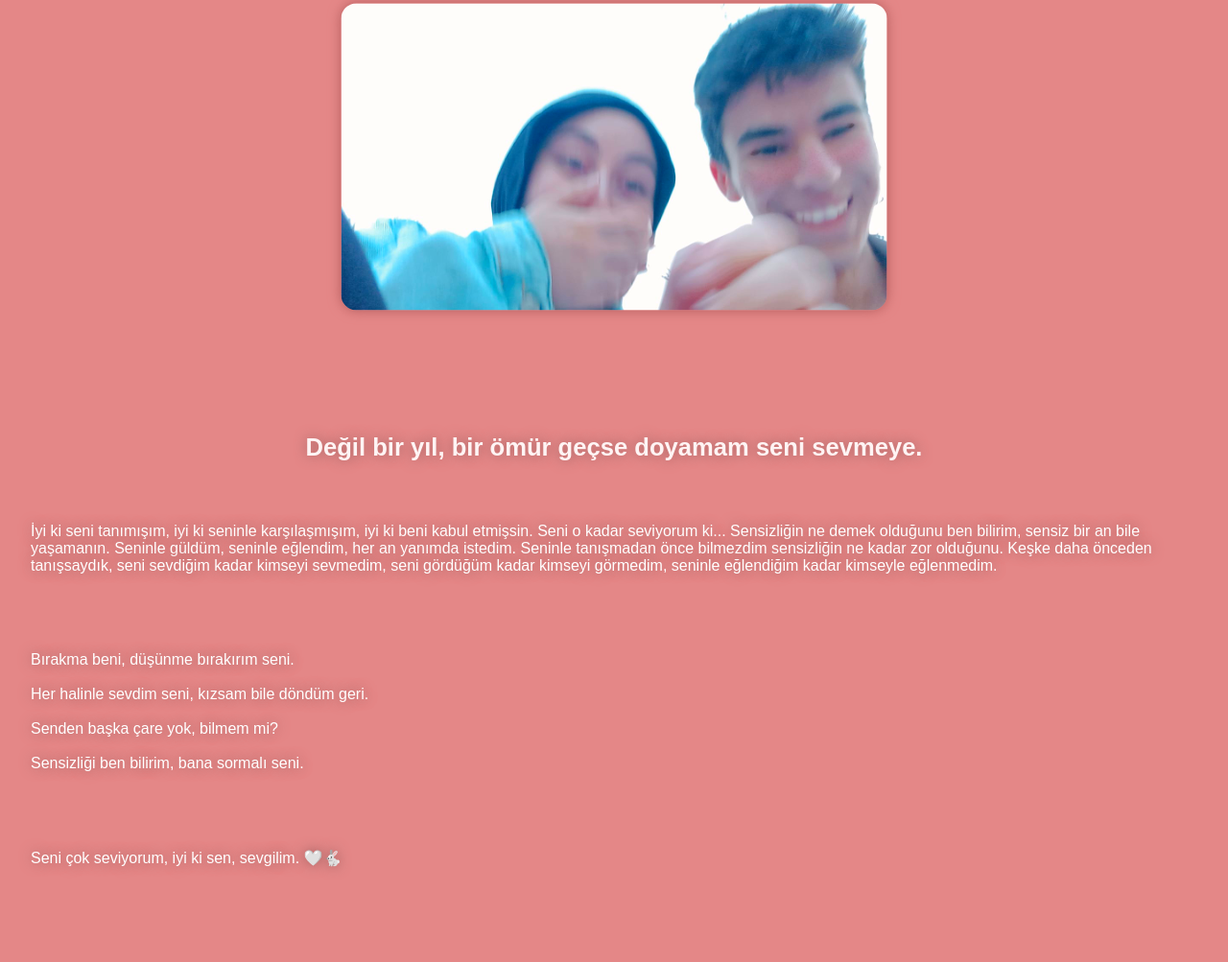
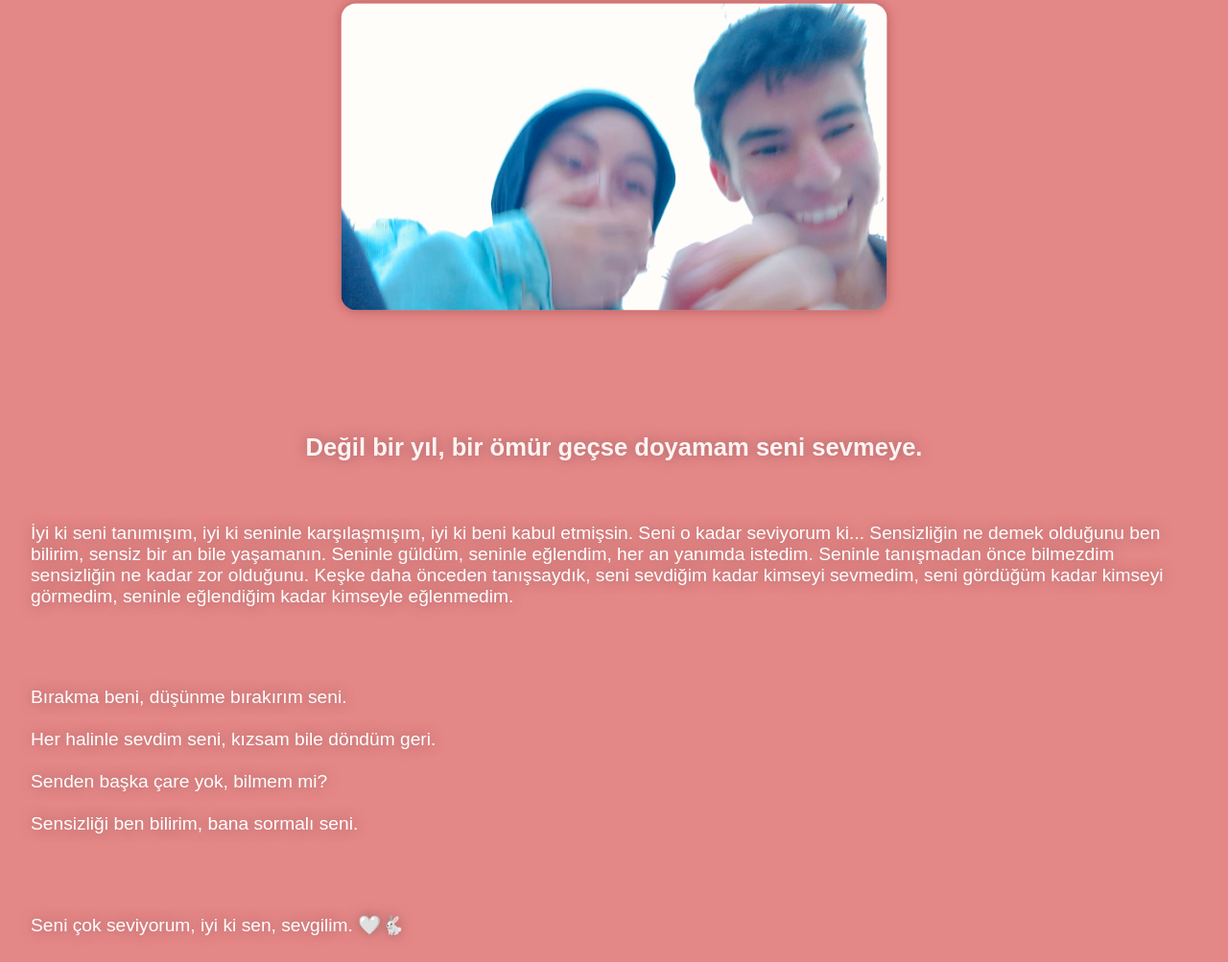
Before and after one commit to zKurtbey/ebrarim, a plain HTML site: page index.html in a window 1280 px wide. Shown: the part 5431-6434 px from the top of the page at 96% size. Before the commit the page ends 6359 px from the top, so only its background shows below. Drawn offline with Linux system fonts and the light colour scheme.

Commit message:
Update style.css

```diff
--- a/style.css
+++ b/style.css
@@ -62,4 +62,5 @@ p{
     text-shadow: 0 0 1svw #a06161;
     word-wrap: break-word;
     word-break: keep-all;
+    font-size: 1.5svw;
 }
```
